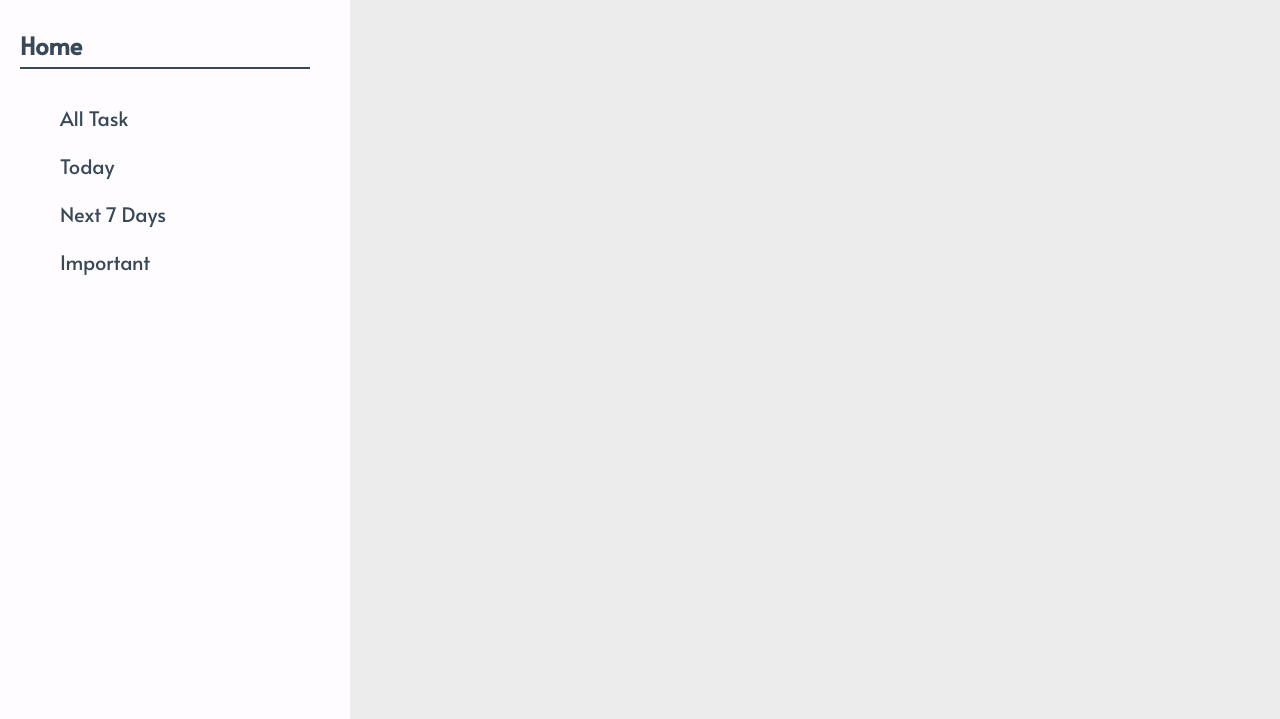
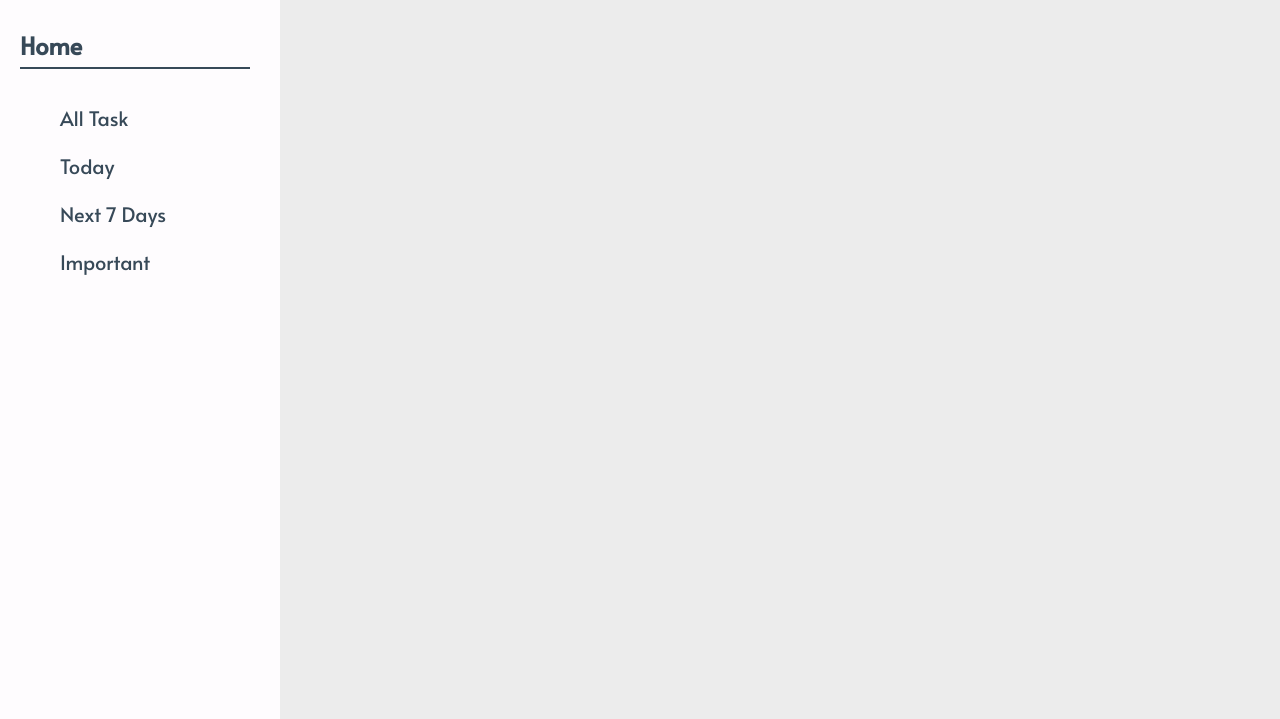
Before and after one commit to sumitshinde-84/todoList, a website built with webpack: page dist/index.html in a window 1280 px wide. Shown: the part 81-800 px from the top of the page. Built offline with Linux system fonts and the light colour scheme.

Commit message:
resize:browser at 125%

```diff
--- a/src/styles/main.css
+++ b/src/styles/main.css
@@ -13,7 +13,7 @@ body{
     width: 100vw;
     height: 100vh;
     display: grid;
-    grid-template-columns:350px 1400px;
+    grid-template-columns:280px 1400px;
     grid-template-rows: 80px 100% 50px;
     overflow-x: hidden;
     font-family: 'Alata', sans-serif;
--- a/src/styles/sidebar.css
+++ b/src/styles/sidebar.css
@@ -8,7 +8,7 @@
 
 .mainMenu{
     border-bottom: 2px var(--textColor) solid;
-    width: 290px;
+    width: 230px;
     margin-left: 20px;
     margin-top: 30px;
 }
```
Also changed, not shown: dist/main.js.
